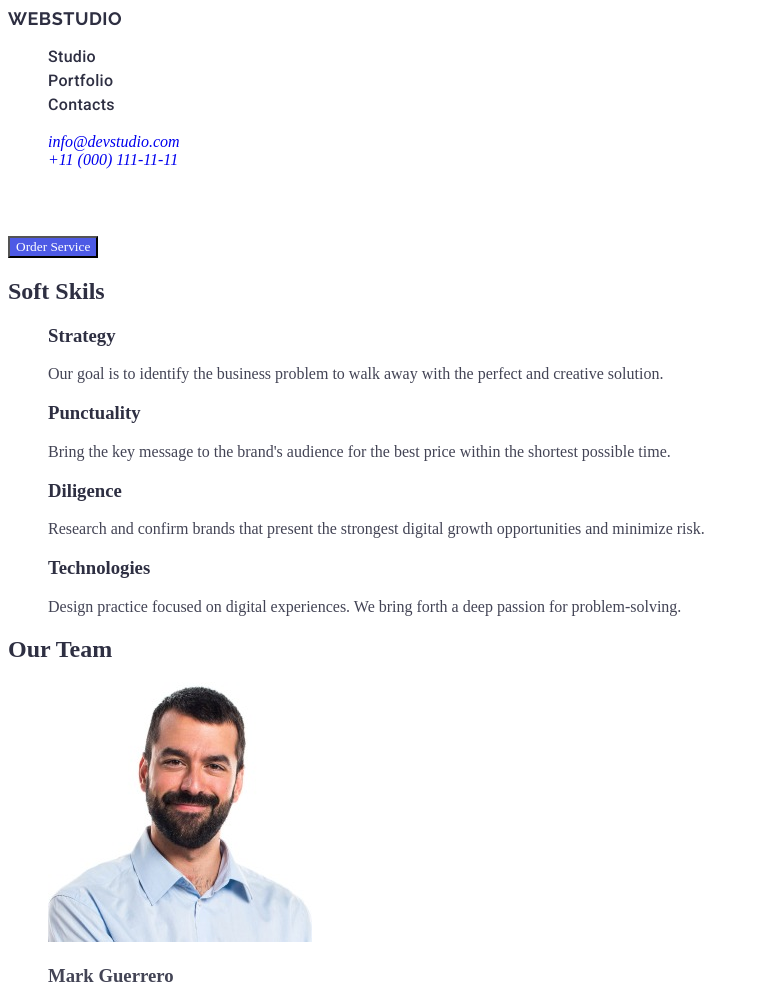
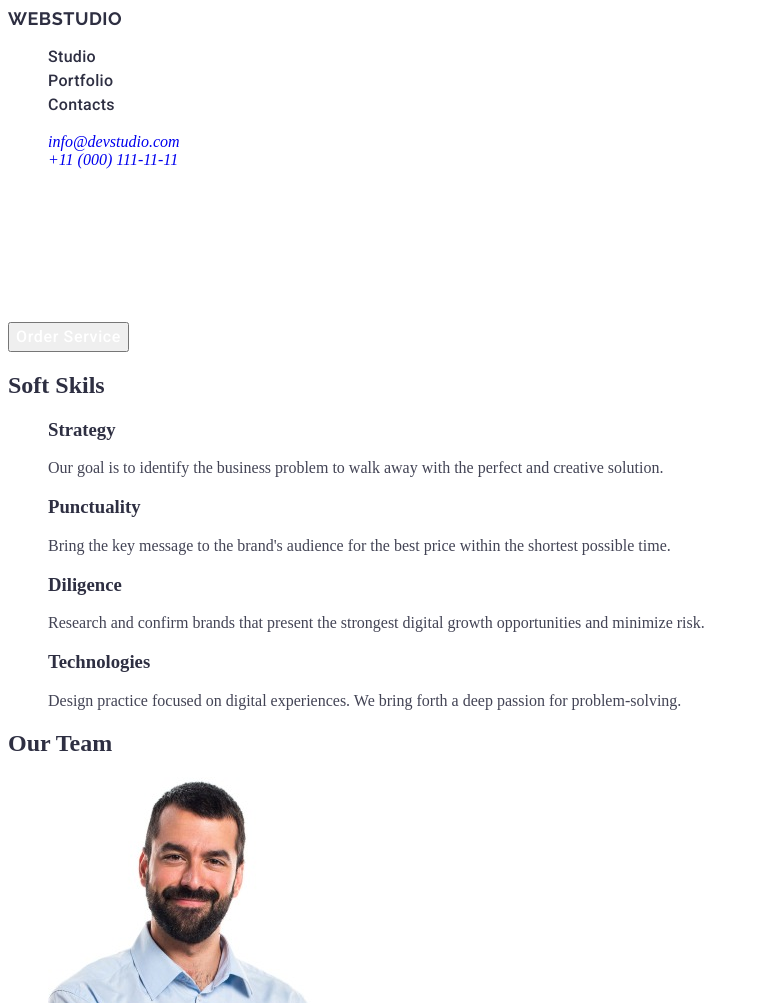
Before and after one commit to ChernyshovVadym/goit-markup-hw-02, a plain HTML site: page index.html in a window 1280 px wide. Shown: the top 1003 px of the page, without its empty margins (0-759 px from the left). Drawn offline with Linux system fonts and the light colour scheme.

Commit message:
add hero section styles

```diff
--- a/css/styles.css
+++ b/css/styles.css
@@ -66,12 +66,29 @@ button {
 }
 
 .hero-title {
-    color: #FFF;
+    color: var(--WHITE, #FFF);
+    text-align: center;
+    /* Header 1 */
+    font-family: Roboto;
+    font-size: 56px;
+    font-style: normal;
+    font-weight: 700;
+    line-height: 60px;
+    /* 107.143% */
+    letter-spacing: 1.12px;
 }
 
+
 .hero-button {
-    color: #FFF;
-    background: #4D5AE5;
+    color: var(--WHITE, #FFF);
+    /* Button Text */
+    font-family: Roboto;
+    font-size: 16px;
+    font-style: normal;
+    font-weight: 500;
+    line-height: 24px;
+    /* 150% */
+    letter-spacing: 0.64px;
 }
 
 /* Soft Skils section */
```
